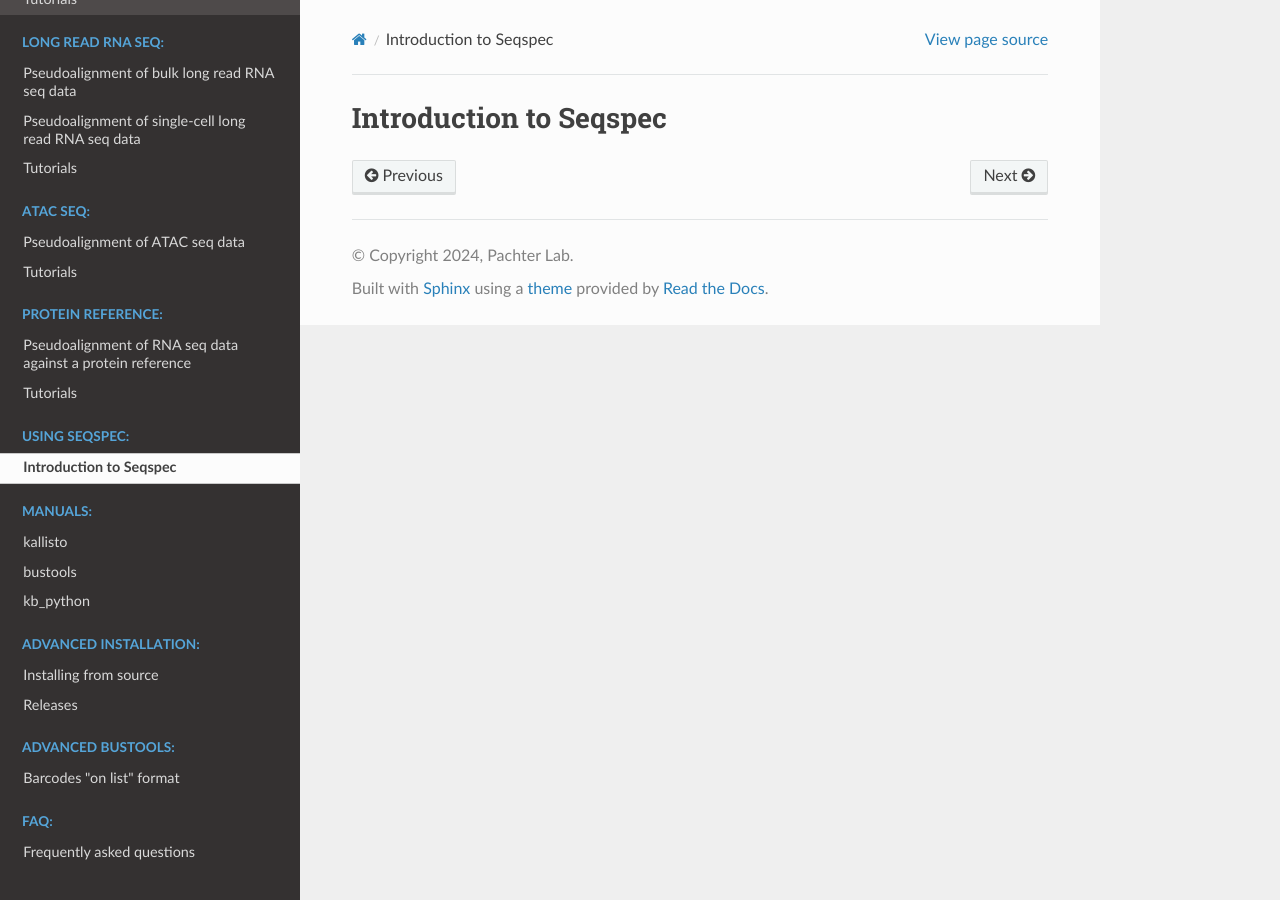
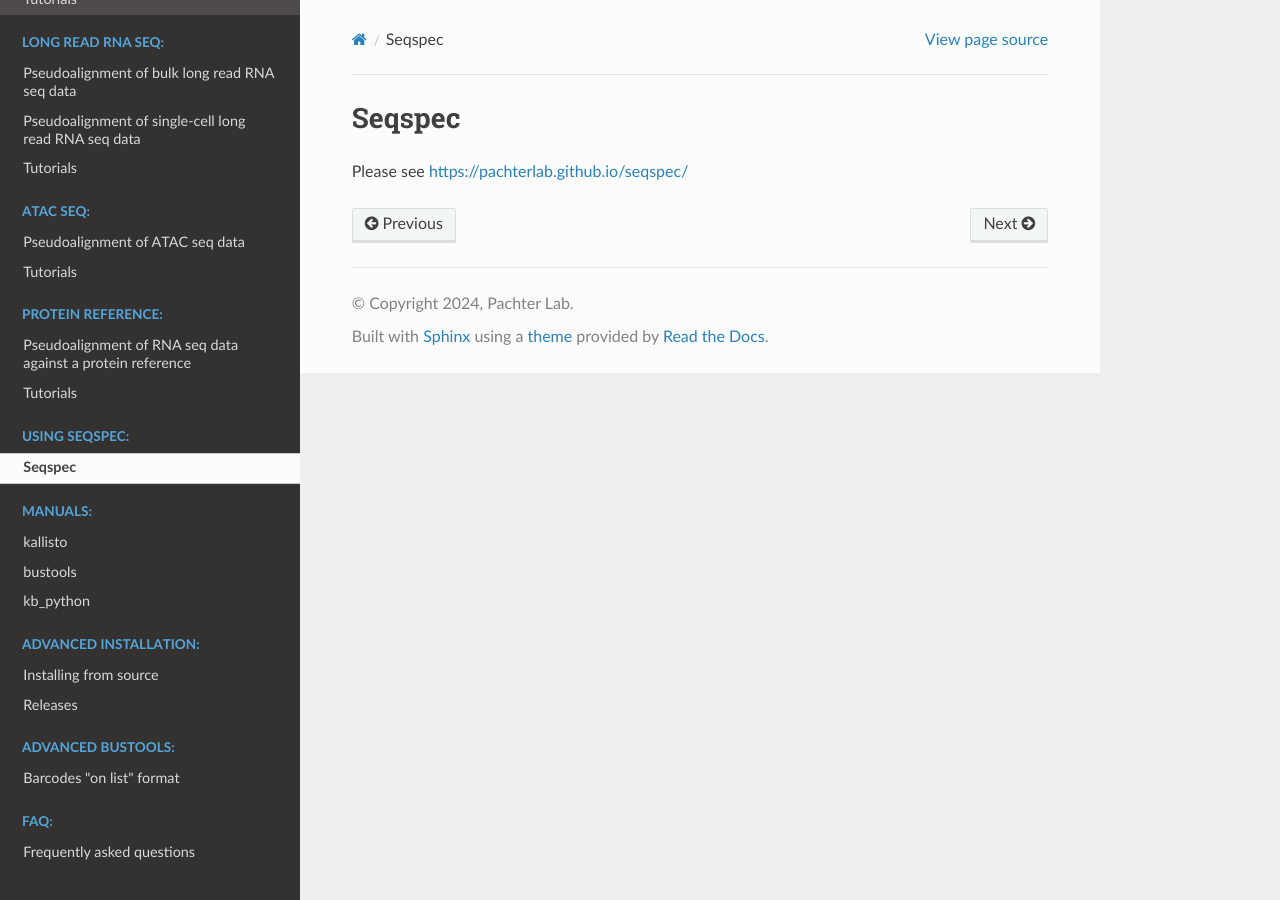
Before and after one commit to pachterlab/kb_docs, a Sphinx documentation site: the page built from docs/source/seqspec/introduction.rst, in a window 1280 px wide. Built offline with Sphinx 7.4.7 and the Read the Docs theme 3.1.0, drawn with Linux system fonts in a browser that asks for light colours.

Commit message:
Update introduction.rst

```diff
--- a/docs/source/seqspec/introduction.rst
+++ b/docs/source/seqspec/introduction.rst
@@ -1,4 +1,6 @@
 .. _seqspec intro:
 
-Introduction to Seqspec
+Seqspec
 =======================================
+
+Please see https://pachterlab.github.io/seqspec/
```
